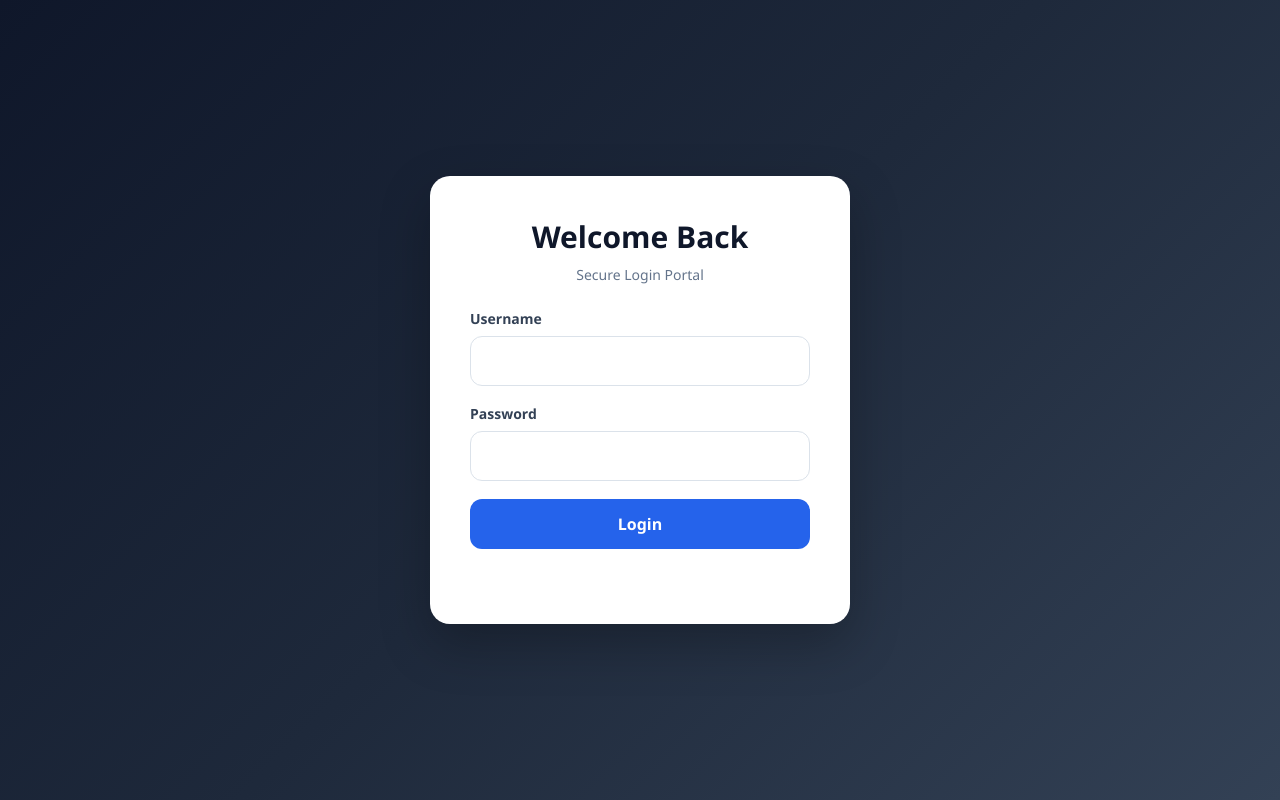
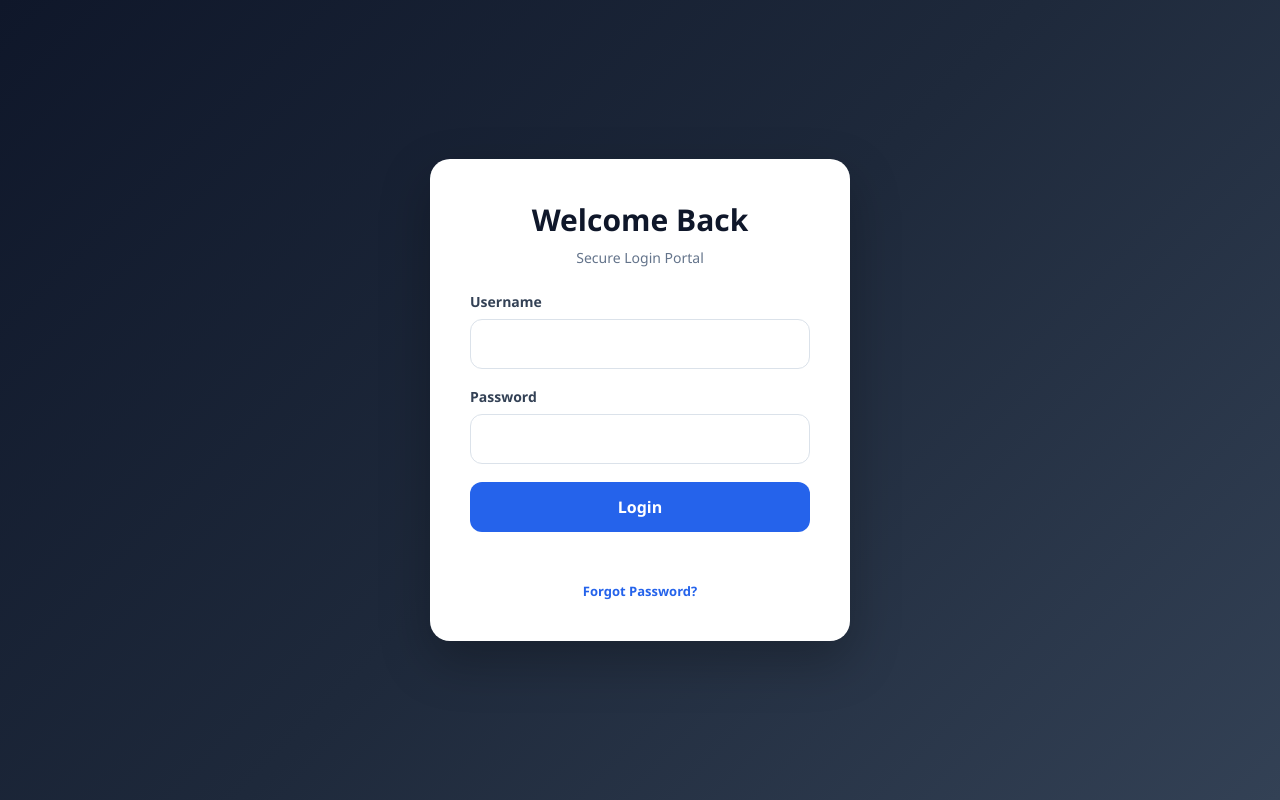
Before and after one commit to abdulwasay917/Student-Learning-Management-Portal, a Django app: page /accounts/login/ in a window 1280 px wide. Run offline with Django 5.2, Linux system fonts and the light colour scheme; parts of the project's set-up code (start-up, migrations or seed data) failed here and were passed over.

Commit message:
forgot password button

```diff
--- a/templates/accounts/login.html
+++ b/templates/accounts/login.html
@@ -119,6 +119,12 @@ body{
     <button class="login-btn" onclick="loginUser()">Login</button>
 
     <p id="msg"></p>
+    <p style="margin-top:12px; text-align:center;">
+    <a href="/accounts/forgot-password/"
+       style="color:#2563eb; font-size:13px; font-weight:600; text-decoration:none;">
+        Forgot Password?
+    </a>
+</p>
 </div>
 
 <script>
```
Also changed, not shown: db.sqlite3, 1 other file.
